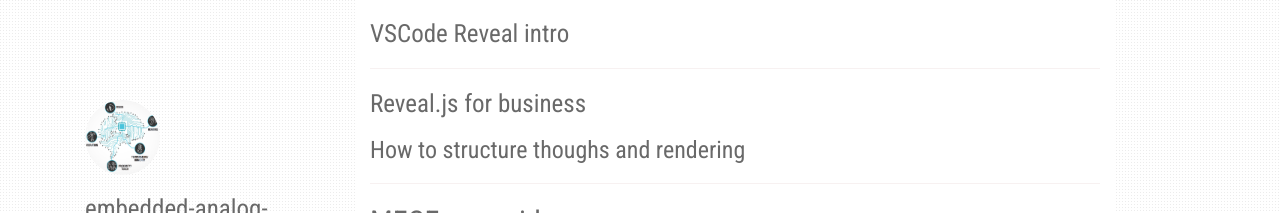
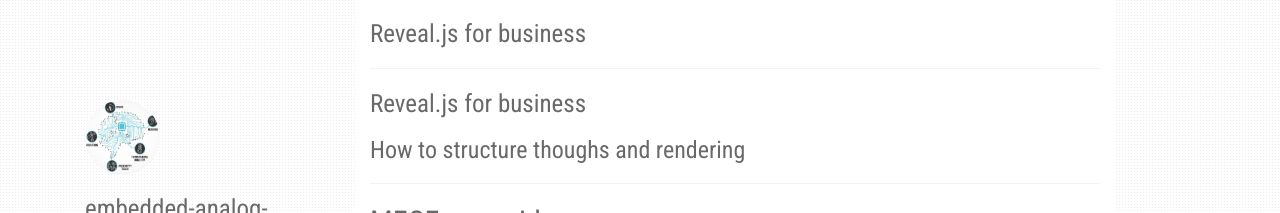
Before and after one commit to matt-chv/embedded-analog-intelligence, a Jekyll site: the page built from reveal/Reveal_Mece_Pyramid.md, in a window 1280 px wide and 1125 px high. Shown: the top 213 px of the window. Built offline with Jekyll 4.4.1, drawn with Linux system fonts in a browser that asks for light colours; nearby versions of some CDN libraries; our own code applies the rules of GitHub Pages for plain Markdown files.

Commit message:
Update Reveal_Mece_Pyramid.md

```diff
--- a/reveal/Reveal_Mece_Pyramid.md
+++ b/reveal/Reveal_Mece_Pyramid.md
@@ -1,12 +1,3 @@
----
-theme : "night"
-transition: "slide"
-highlightTheme: "monokai"
-logoImg: "logo.png"
-slideNumber: false
-title: "VSCode Reveal intro"
----
-
 # Reveal.js for business
 
 ### How to structure thoughs and rendering
```
